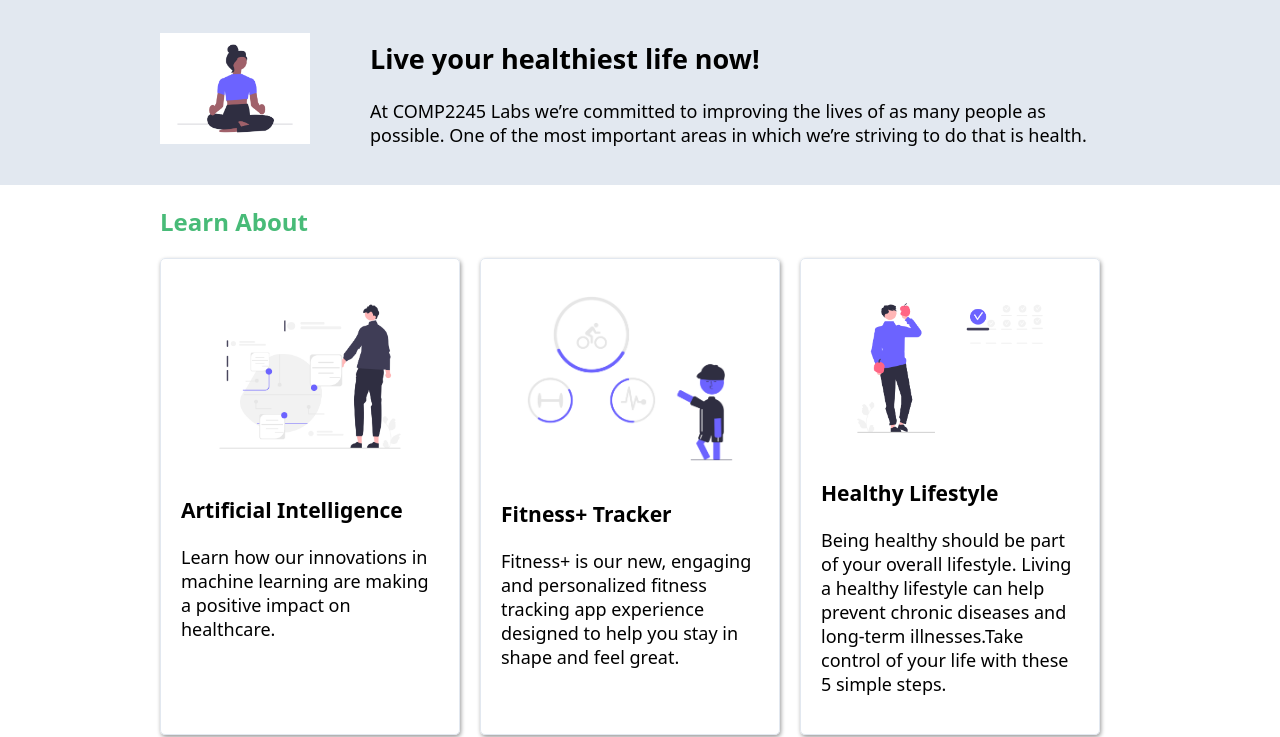
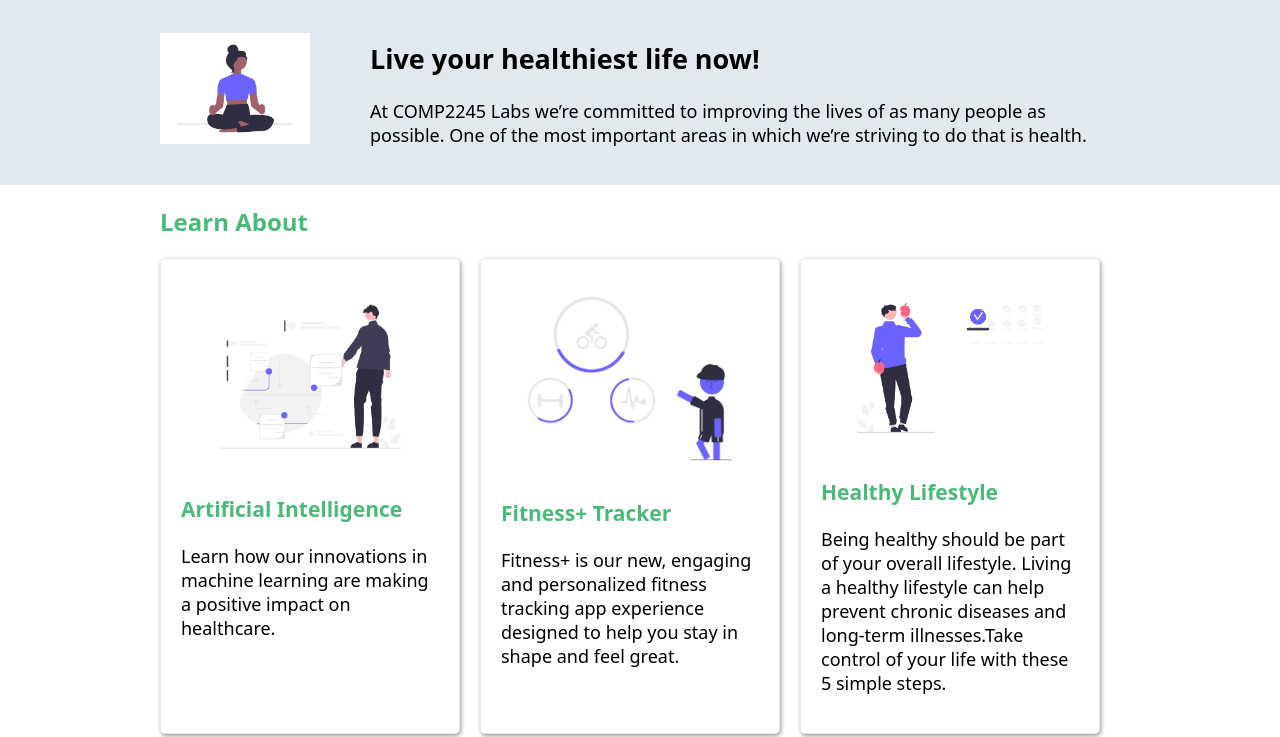
Before and after one commit to e277/info2180-project1, a plain HTML site: page index.html in a window 1280 px wide. Shown: the part 100-837 px from the top of the page. Drawn offline with Linux system fonts and the light colour scheme.

Commit message:
Update the color h3 heading Learn About section

```diff
--- a/index.html
+++ b/index.html
@@ -3,7 +3,7 @@
 <head>
     <meta charset="UTF-8">
     <meta name="viewport" content="width=device-width, initial-scale=1.0">
-    <title>COMP2245 Project 1</title>
+    <title>INFO2180 Project 1</title>
     <link rel="stylesheet" href="styles.css">
     <script src="scripts.js"></script>
 </head>
--- a/styles.css
+++ b/styles.css
@@ -85,3 +85,8 @@
 .card img {
     width: 100%;
 }
+
+.card h3 {
+    font-size: 21px;
+    color: #48BB78;
+}
```
